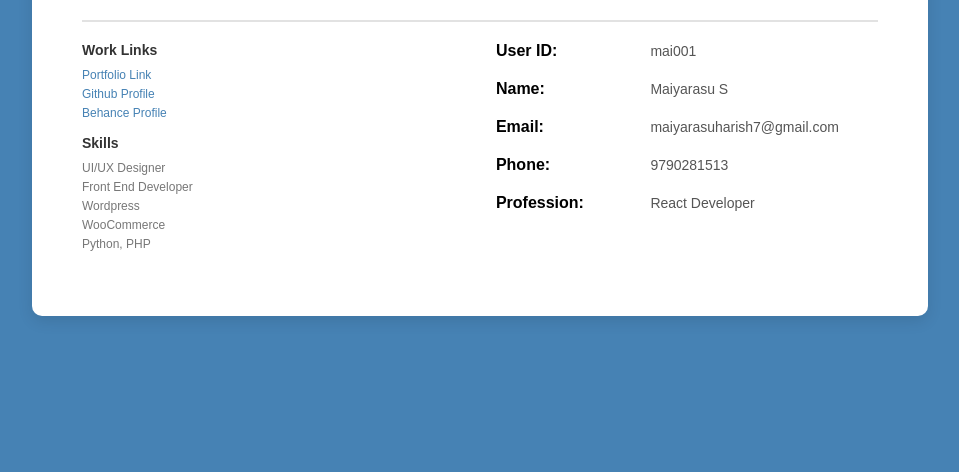
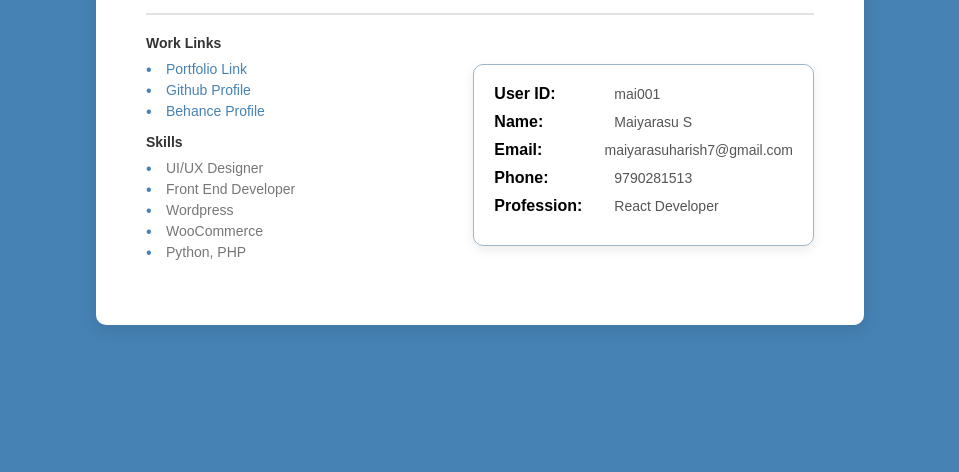
Before and after one commit to Maiyarasu-S/Web-Projects, a plain HTML site: page page2/index.html in a window 1280 px wide. Shown: the part 328-800 px from the top of the page, without its empty margins (160-1119 px from the left). Drawn offline with Linux system fonts and the light colour scheme.

Commit message:
Update style.css

```diff
--- a/page2/style.css
+++ b/page2/style.css
@@ -14,8 +14,8 @@ body {
 }
 
 .profile-container {
-    width: 70%;
-    max-width: 1000px;
+    width: 60%;
+    max-width: 800px;
     background-color: white;
     border-radius: 10px;
     box-shadow: 0 5px 15px rgba(0, 0, 0, 0.1);
@@ -51,18 +51,16 @@ body {
 
 .edit-photo {
     position: absolute;
-    bottom: 8px;
+    bottom: 12px;
     width: 100%;
     background: rgba(0, 0, 0, 0.4);
     color: white;
     text-align: center;
     font-size: 12px;
     padding: 4px 0;
+    border-radius: 12px;
     opacity: 1;
-    border-radius: 12px;
 }
-
-
 
 .profile-info {
     display: flex;
@@ -78,12 +76,12 @@ body {
 .profile-info .profession {
     font-size: 18px;
     color: #555;
+    margin-bottom: 5px;
 }
 
 .profile-info .ranking {
     font-size: 14px;
     color: #888;
-    margin-top: 3px;
 }
 
 .profile-info button {
@@ -103,13 +101,12 @@ body {
     color: white;
 }
 
-
 .profile-header .get-pro {
     position: absolute;
     top: 0;
     right: 0;
-    background-color: #4682B4;
-    color: white;
+    background-color: transparent;
+    color: #4682B4;
     border: 2px solid #4682B4;
     border-radius: 25px;
     padding: 6px 18px;
@@ -122,15 +119,15 @@ body {
 }
 
 .profile-header .get-pro:hover {
-    background-color: transparent;
-    color: #4682B4;
+    background-color: #4682B4;
+    color: white;
     border-color: #4682B4;
 }
-
 
 .profile-details {
     display: flex;
     justify-content: space-between;
+    align-items: center;
     margin-top: 20px;
     width: 100%;
 }
@@ -140,24 +137,38 @@ body {
 }
 
 .right {
-    width: 48%;
+    width: 51%;
     display: flex;
     flex-direction: column;
+    justify-content: center;
+    background-color: #ffffff;
+    padding: 20px;
+    border-radius: 10px;
+    box-shadow: 0 4px 12px rgba(0,0,0,0.08);
+    align-self: center;
+    border: 1px solid #9eb6ca;
+    height: auto;
+}
+
+
+.right .section {
+    display: flex;
+    align-items: center;
+    margin-bottom: 10px;
+}
+
+.right .section strong {
+    width: 120px;
+    font-weight: bold;
+}
+
+.right .section span {
+    color: #555;
+    font-size: 14px;
 }
 
 .section {
     margin-bottom: 20px;
-}
-
-.section strong {
-    font-weight: bold;
-    display: inline-block;
-    width: 150px;
-}
-
-.section span {
-    color: #555;
-    font-size: 14px;
 }
 
 .section h3 {
@@ -170,10 +181,20 @@ body {
     list-style-type: none;
 }
 
-.section ul li {
-    font-size: 12px;
+.left .section ul li {
+    position: relative;
+    padding-left: 20px;
+    font-size: 14px;
     color: #777;
     margin-bottom: 5px;
+}
+
+.left .section ul li::before {
+    content: "•";
+    position: absolute;
+    left: 0;
+    color: #4682B4;
+    font-size: 16px;
 }
 
 .section ul li a {
```
